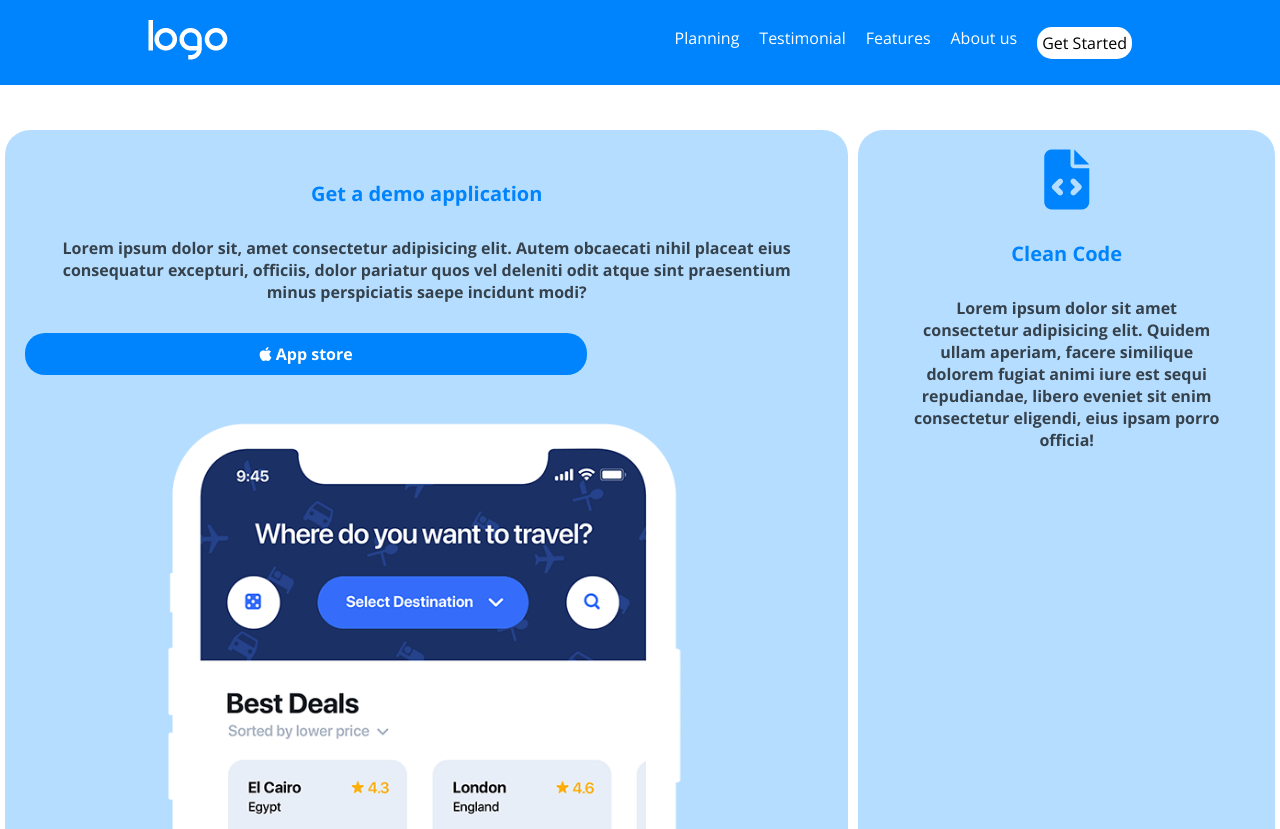
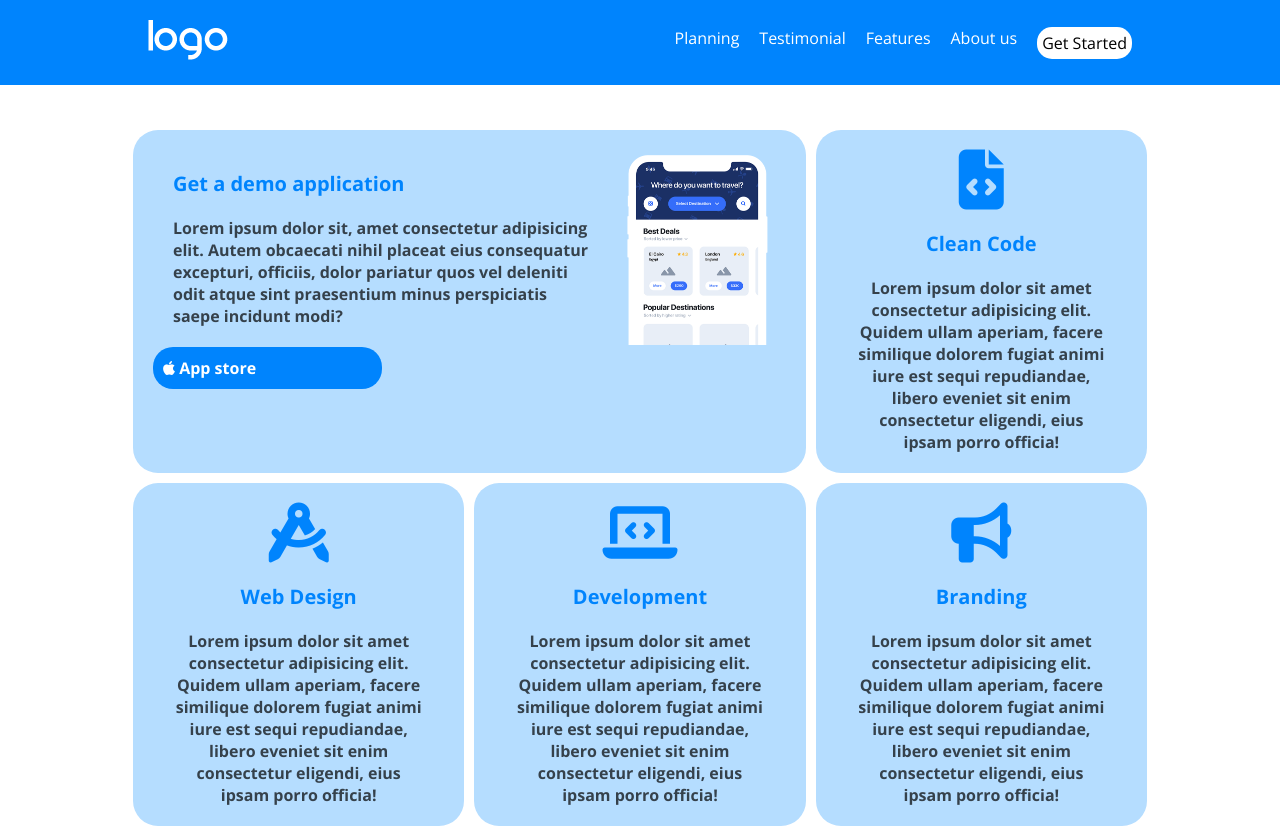
Before and after one commit to Gdr0/htmlcss-responsive-layout, a plain HTML site: page index.html in a window 1280 px wide. Shown: the top 829 px of the page. Drawn offline with nearby package versions, Linux system fonts and the light colour scheme.

Commit message:
sezione 1 desktop

```diff
--- a/index.html
+++ b/index.html
@@ -39,7 +39,7 @@
       </div>
     </header>
     <!-- SEZIONE 1 -->
-    <section>
+    <section class="bianco">
       <div class="container">
         <div class="box special">
           <div>
@@ -57,8 +57,10 @@
               <span>App store</span>
             </div>
           </div>
-          <div class="phone">
-            <img src="img/phone.png" alt="" />
+          <div>
+            <div class="phone">
+              <img src="img/phone.png" alt="" />
+            </div>
           </div>
         </div>
         <div class="box">
@@ -99,7 +101,7 @@
         </div>
         <div class="box">
           <div>
-            <i class="fa-solid fa-bu icona"></i>
+            <i class="fa-solid fa-bullhorn icona"></i>
           </div>
           <h1 class="titolo">Branding</h1>
           <p class="lorem">
--- a/style.css
+++ b/style.css
@@ -38,8 +38,10 @@ header {
 /* HEADER */
 /* /////////////////////////// */
 /* sezione 1 */
+.bianco {
+  background-color: white;
+}
 .container {
-  background-color: white;
   padding-top: 40px;
 }
 .box {
@@ -52,20 +54,21 @@ header {
   margin-bottom: 40px;
 }
 .titolo {
-  padding-top: 30px;
+  padding: 20px 20px 0;
   font-size: 20px;
   color: #0084fd;
   font-weight: bold;
 }
 .lorem {
-  padding: 30px;
+  padding: 20px;
   font-weight: bold;
   opacity: 0.7;
 }
 .apple {
   margin-bottom: 30px;
-  width: 70%;
+  width: 50%;
   background-color: #0084fd;
+  margin-right: 10px;
   padding: 10px;
   border-radius: 20px;
   color: white;
@@ -97,6 +100,7 @@ header {
   }
   .special {
     width: calc((100% / 1.5) - 10px);
+    text-align: unset;
   }
 }
 /* sezione 1  */
@@ -117,5 +121,27 @@ header {
     display: none;
   }
 }
+/* sezione 2  */
+@media screen and (min-width: 800px) {
+  .container {
+    width: 80%;
+    display: flex;
+    flex-wrap: wrap;
+    margin: 0 auto;
+  }
+  .box {
+    width: calc((100% / 3) - 10px);
+    margin: 5px 5px;
+  }
+  .special {
+    width: calc((100% / 1.5) - 10px);
+    display: flex;
+    align-items: ;
+  }
+
+  .phone img {
+    width: 100%;
+  }
+}
 
 /* HEADER */
```
